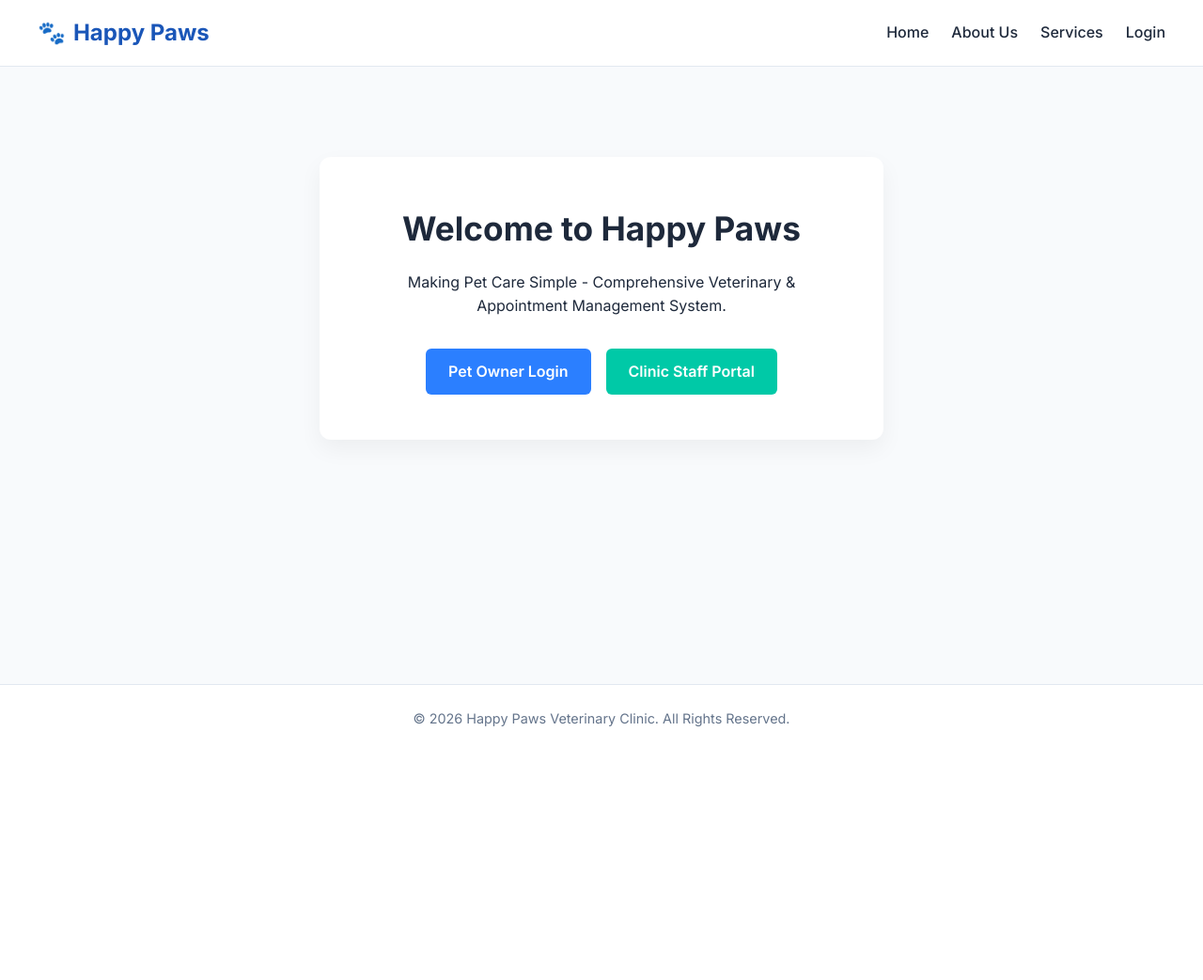
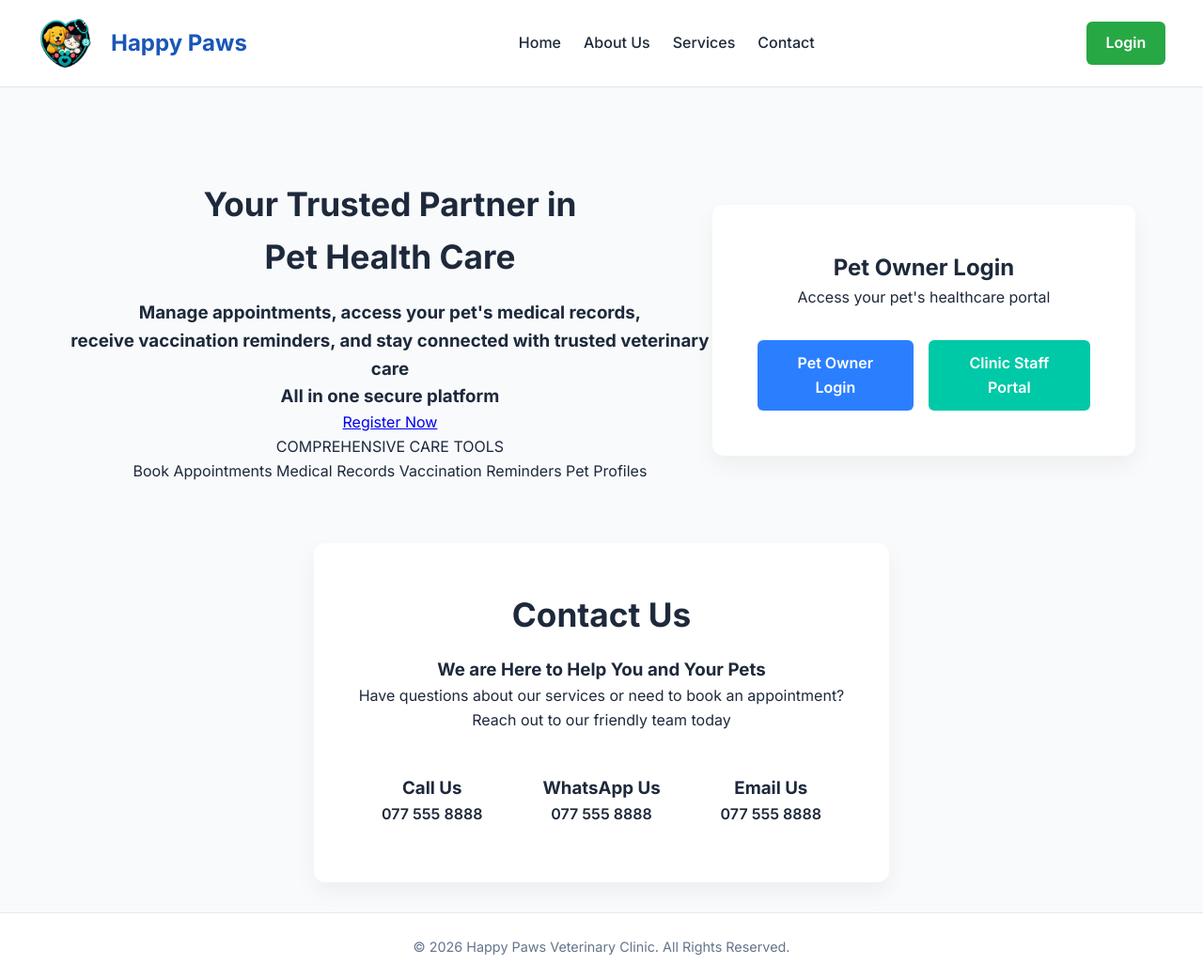
Before and after one commit to yasa-j/Happy-Paws, a PHP site: page /Happy-Paws/ in a window 1280 px wide. Shown: the whole page at 94% size. Before the commit the page ends 773 px from the top, so only its background shows below. Run offline with PHP 8.4, Linux system fonts and the light colour scheme.

Commit message:
Save current work

```diff
--- a/app/views/home/index.php
+++ b/app/views/home/index.php
@@ -2,8 +2,27 @@
 
 <section class="hero-section">
     <div class="hero-card">
-        <h1>Welcome to Happy Paws</h1>
-        <p>Making Pet Care Simple - Comprehensive Veterinary & Appointment Management System.</p>
+        <h1>Your Trusted Partner in <br>Pet Health Care</h1>
+        <h3>Manage appointments, access your pet's medical records, <br>
+            receive vaccination reminders, and stay connected with trusted veterinary care
+        <br>All in one secure platform</h3>
+
+        <a href="<?php echo URLROOT; ?>/auth/register">Register Now</a>
+
+        <div class="care-tools">
+            <span>COMPREHENSIVE CARE TOOLS</span>
+            <div class="care-tags">
+                <span>Book Appointments</span>
+                <span>Medical Records</span>
+                <span>Vaccination Reminders</span>
+                <span>Pet Profiles</span>
+            </div>
+        </div>
+    </div>
+
+    <div class="hero-card-login">
+        <h1>Pet Owner Login</h1>
+        <p>Access your pet's healthcare portal</p>
         <div class="hero-buttons">
             <a href="<?php echo URLROOT; ?>/auth/login" class="btn btn-primary">Pet Owner Login</a>
             <a href="<?php echo URLROOT; ?>/auth/login" class="btn btn-secondary">Clinic Staff Portal</a>
@@ -11,4 +30,27 @@
     </div>
 </section>
 
+<section class="about-section">
+    <div class="about-card">
+        <h1>Contact Us</h1>
+        <h3>We are Here to Help You and Your Pets</h3>
+        <p>Have questions about our services or need to book an appointment? <br>
+            Reach out to our friendly team today</p>
+        <div class="about-buttons">
+            <div class="btn btn-">
+                <h3>Call Us</h3>
+                <p>077 555 8888</p>
+            </div>
+            <div class="btn whatsapp">
+                <h3>WhatsApp Us</h3>
+                <p>077 555 8888</p>
+            </div>
+            <div class="btn email">
+                <h3>Email Us</h3>
+                <p>077 555 8888</p>
+            </div>
+        </div>
+    </div>
+</section>
+
 <?php require_once APPROOT . '/views/layouts/footer.php'; ?>
--- a/app/views/layouts/header.php
+++ b/app/views/layouts/header.php
@@ -10,20 +10,28 @@
 <body>
     <nav class="navbar">
         <div class="nav-container">
+
             <a href="<?php echo URLROOT; ?>" class="brand-logo">
-                🐾 <span>Happy Paws</span>
+                <img src="<?php echo URLROOT; ?>/public/images/happy_paws_logo.png" alt="Happy Paws Logo">
+                <span>Happy Paws</span>
             </a>
+
             <ul class="nav-links">
                 <li><a href="<?php echo URLROOT; ?>">Home</a></li>
                 <li><a href="<?php echo URLROOT; ?>/about">About Us</a></li>
                 <li><a href="<?php echo URLROOT; ?>/services">Services</a></li>
+                <li><a href="<?php echo URLROOT; ?>/contact">Contact</a></li>
+            </ul>
+
+            <div class="nav-actions">
                 <?php if (isset($_SESSION['user_id'])): ?>
-                    <li><a href="<?php echo URLROOT; ?>/dashboard" class="btn-nav">Dashboard</a></li>
-                    <li><a href="<?php echo URLROOT; ?>/auth/logout" class="btn-nav btn-outline">Logout</a></li>
+                    <a href="<?php echo URLROOT; ?>/dashboard" class="btn-nav">Dashboard</a>
+                    <a href="<?php echo URLROOT; ?>/auth/logout" class="btn-nav btn-outline">Logout</a>
                 <?php else: ?>
-                    <li><a href="<?php echo URLROOT; ?>/auth/login" class="btn-nav">Login</a></li>
+                    <a href="<?php echo URLROOT; ?>/auth/login" class="btn-login">Login</a>
                 <?php endif; ?>
-            </ul>
+            </div>
+
         </div>
     </nav>
     <main class="main-content">
--- a/public/css/style.css
+++ b/public/css/style.css
@@ -39,6 +39,7 @@ body {
     align-items: center;
 }
 .brand-logo {
+    justify-self: start;
     font-size: 1.5rem;
     font-weight: 700;
     color: var(--primary-dark);
@@ -47,7 +48,14 @@ body {
     align-items: center;
     gap: 0.5rem;
 }
+.brand-logo img {
+    width: 60px;
+    height: 60px;
+    object-fit: contain;
+    margin-right: 10px;
+}
 .nav-links {
+    justify-self: center;
     list-style: none;
     display: flex;
     gap: 1.5rem;
@@ -58,7 +66,27 @@ body {
     color: var(--dark);
     font-weight: 500;
 }
-
+.nav-links a:hover {
+    color: var(--primary);
+}
+.nav-actions {
+    justify-self: end;
+    display: flex;
+    align-items: center;
+    gap: 0.75rem;
+}
+.btn-login {
+    background: #28a745;
+    color: #ffffff;
+    text-decoration: none;
+    padding: 0.65rem 1.3rem;
+    border-radius: 6px;
+    font-weight: 600;
+    transition: background 0.2s ease;
+}
+.btn-login:hover {
+    background: #218838;
+}
 /* Main Content */
 .main-content {
     flex: 1;
@@ -71,12 +99,15 @@ body {
 /* Hero Section */
 .hero-section {
     display: flex;
-    justify-content: center;
+    justify-content: space-between;
     align-items: center;
     text-align: center;
     padding: 4rem 1rem;
 }
-.hero-card {
+.hero-card{
+    justify-self: start;
+}
+.hero-card-login {
     background: #ffffff;
     padding: 3rem;
     border-radius: 12px;
@@ -94,6 +125,30 @@ body {
     justify-content: center;
 }
 
+/* About Section*/
+.about-section{
+    display: flex;
+    justify-content: center;
+    align-items: center;
+    text-align: center;
+}
+.about-card {
+    background: #ffffff;
+    padding: 3rem;
+    border-radius: 12px;
+    box-shadow: 0 10px 25px rgba(0,0,0,0.05);
+    max-width: 800px;
+}
+.about-card h1{
+    font-size: 2.2rem;
+    margin-bottom: 1rem;
+}
+.about-buttons{
+    margin-top: 2rem;
+    display: flex;
+    gap: 1rem;
+    justify-content: center;
+}
 /* Buttons */
 .btn {
     padding: 0.75rem 1.5rem;
```
